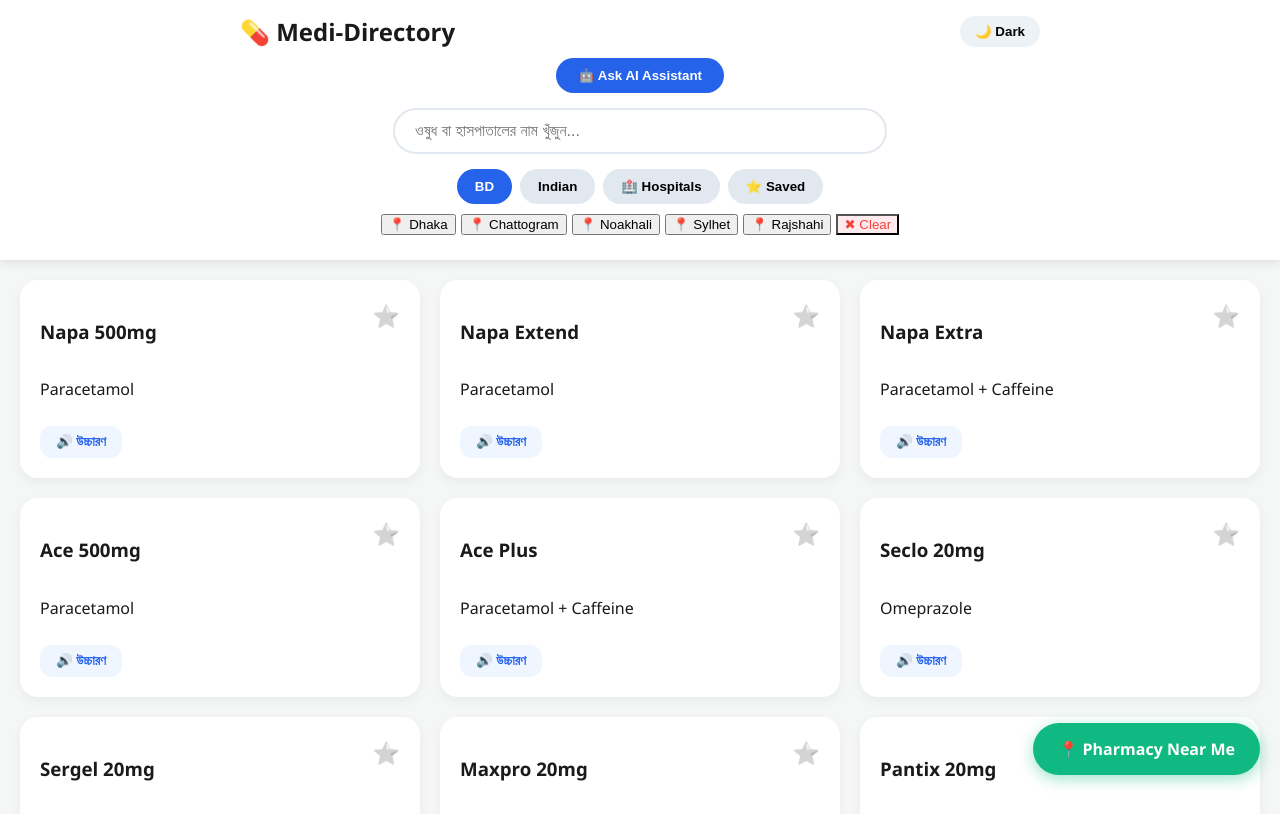
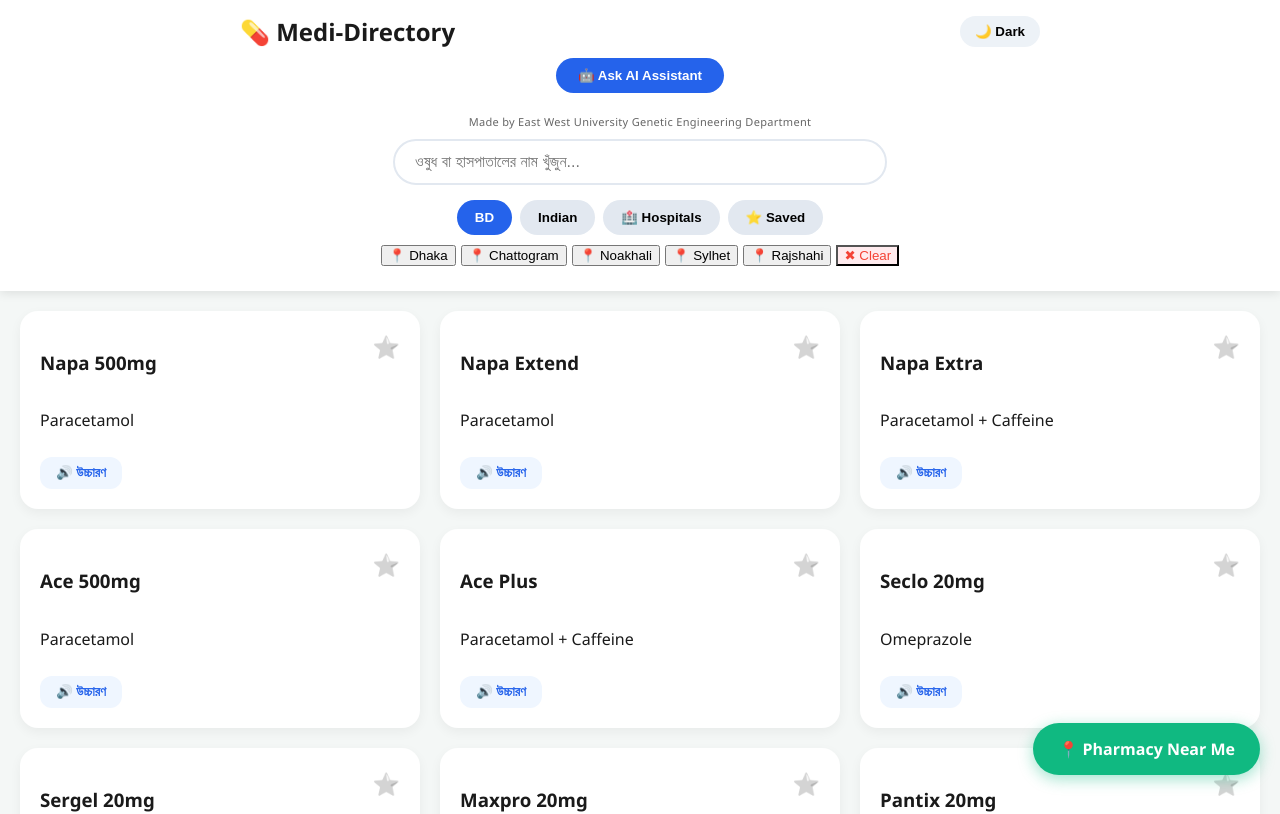
Before and after one commit to siddhartha999roy/medicine-directory, a React (Vite) app: page / in a window 1280 px wide. Shown: the top 814 px of the page. Built offline with nearby package versions, Linux system fonts and the light colour scheme.

Commit message:
Update App.tsx

```diff
--- a/src/App.tsx
+++ b/src/App.tsx
@@ -69,7 +69,6 @@
         )
       : medicines.filter(m => m.origin === category && m.name.toLowerCase().includes(searchTerm.toLowerCase()));
 
-  // বাটন দিয়ে লোকেশন ফিল্টার করার ফাংশন
   const filterByLocation = (loc) => {
     setCategory('hospitals');
     setSearchTerm(loc);
@@ -89,6 +88,19 @@
           🤖 Ask AI Assistant
         </button>
 
+        {/* নতুন ক্রেডিট লাইন - Ask AI Assistant এর নিচে */}
+        <p style={{
+          fontSize: '11px',
+          color: isDarkMode ? '#bbb' : '#666',
+          marginTop: '6px',
+          marginBottom: '10px',
+          textAlign: 'center',
+          fontWeight: '500',
+          letterSpacing: '0.3px'
+        }}>
+          Made by East West University Genetic Engineering Department
+        </p>
+
         <div className="search-box">
           <input
             type="text"
@@ -97,6 +109,7 @@
             onChange={(e) => setSearchTerm(e.target.value)}
           />
         </div>
+
         <div className="tabs">
           <button className={category === 'bd' ? 'active' : ''} onClick={() => {setCategory('bd'); setSearchTerm('');}}>BD</button>
           <button className={category === 'ind' ? 'active' : ''} onClick={() => {setCategory('ind'); setSearchTerm('');}}>Indian</button>
@@ -104,7 +117,6 @@
           <button className={category === 'favorites' ? 'active' : ''} onClick={() => {setCategory('favorites'); setSearchTerm('');}}>⭐ Saved</button>
         </div>
 
-        {/* নতুন লোকেশন ফিল্টার বাটন সেকশন */}
         <div className="location-filters" style={{ display: 'flex', gap: '5px', overflowX: 'auto', padding: '10px 0', justifyContent: 'center' }}>
            <button className="loc-btn" onClick={() => filterByLocation('Dhaka')}>📍 Dhaka</button>
            <button className="loc-btn" onClick={() => filterByLocation('Chattogram')}>📍 Chattogram</button>
@@ -134,7 +146,7 @@
               )}
             </div>
           ))}
-          {displayData.length === 0 && <p style={{textAlign: 'center', padding: '20px'}}>কোনো তথ্য পাওয়া যায়নি।</p>}
+          {displayData.length === 0 && <p style={{textAlign: 'center', padding: '20px'}}>কোনো তথ্য পাওয়া যায়নি।</p>}
         </div>
 
         <div className="ai-container" ref={aiSectionRef}>
```
